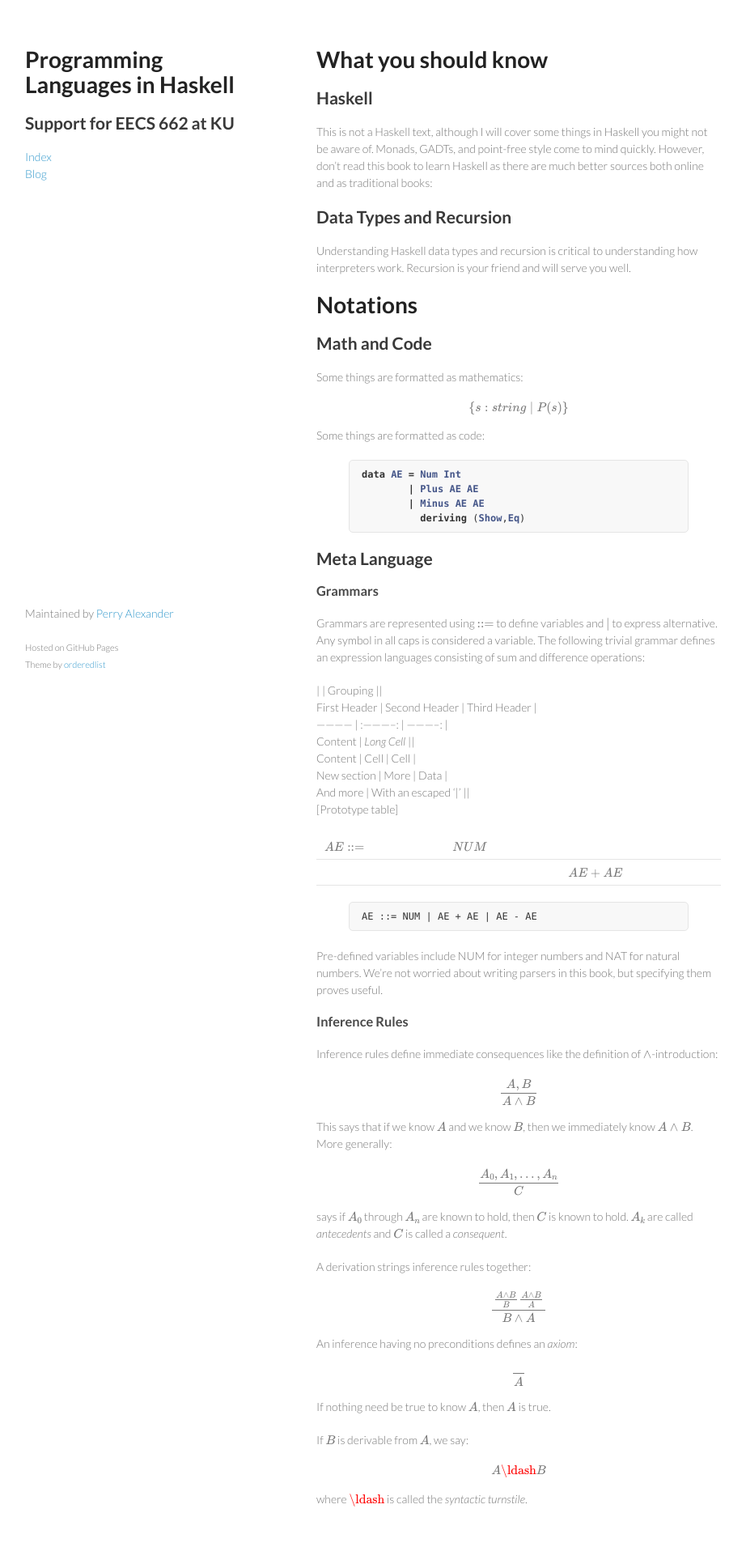
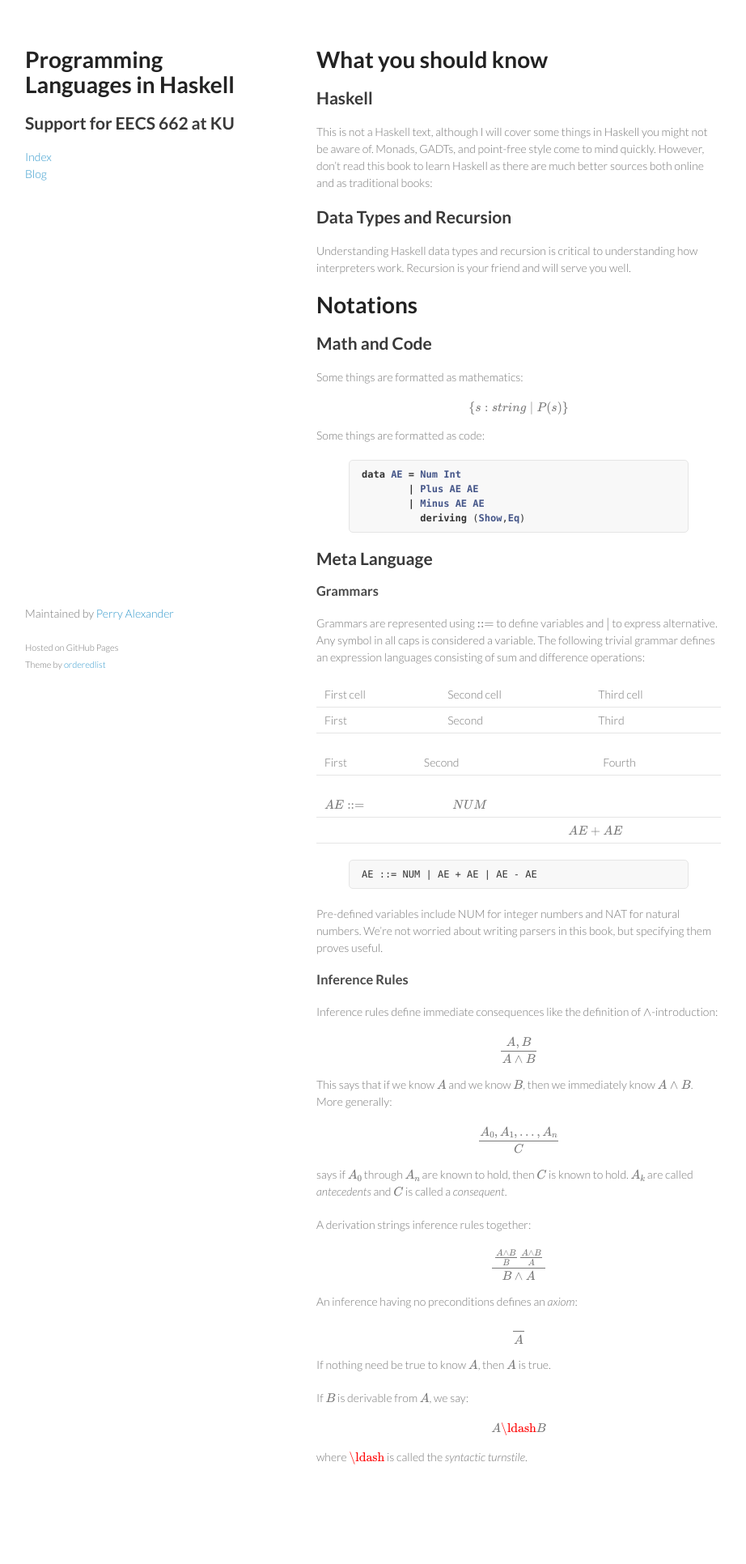
Before and after one commit to ku-sldg/plih, a Jekyll site: the page built from _posts/2016-06-13-Notations-and-Preliminaries.md, in a window 1280 px wide. Shown: the whole page at 81% size, without its empty margins (179-1101 px from the left). Built offline with Jekyll 4.4.1, drawn with Linux system fonts in a browser that asks for light colours; formulas are drawn with MathJax 3; after the commit the page ends 1880 px from its top, so only the background shows below that.

Commit message:
posting preliminaries chapter

```diff
--- a/_posts/2016-06-13-Notations-and-Preliminaries.md
+++ b/_posts/2016-06-13-Notations-and-Preliminaries.md
@@ -37,14 +37,10 @@ data AE = Num Int
 
 Grammars are represented using $::=$ to define variables and $\mid$ to express alternative.  Any symbol in all caps is considered a variable.  The following trivial grammar defines an expression languages consisting of sum and difference operations:
 
-|             |          Grouping           ||
-First Header  | Second Header | Third Header |
- ------------ | :-----------: | -----------: |
-Content       |          *Long Cell*        ||
-Content       |   Cell    |         Cell |
-New section   |     More      |         Data |
-And more      | With an escaped '\|'         ||
-[Prototype table]
+| First cell|Second cell|Third cell
+| First | Second | Third |
+
+First | Second | | Fourth |
 
 $AE ::=$ | $NUM$
 || $AE + AE$ |
```
